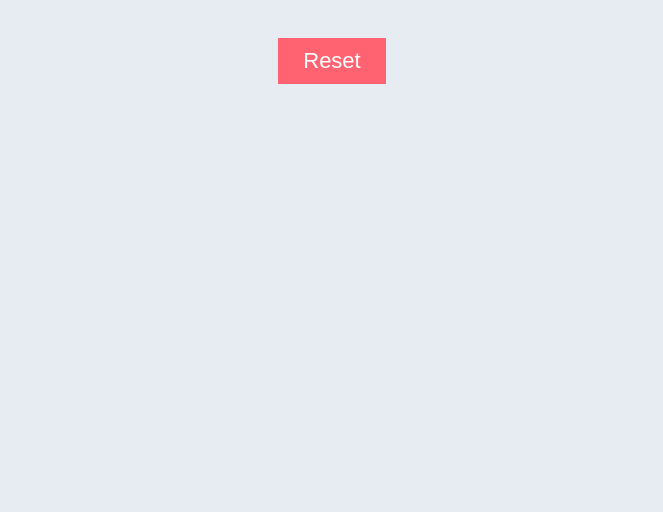
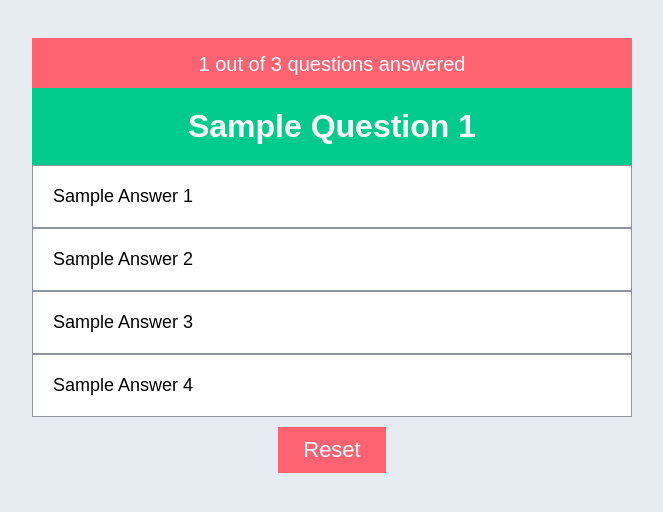
Before and after one commit to awaritefe/quiz-master, a Vue app: page / in a window 1280 px wide. Shown: the top 512 px of the page, without its empty margins (308-971 px from the left). Built offline with nearby package versions, Linux system fonts and the light colour scheme.

Commit message:
if conditional to only display one of the 2 components

```diff
--- a/src/App.vue
+++ b/src/App.vue
@@ -1,16 +1,26 @@
 <template>
   <div class="ctr">
 
+   <questions v-if="questionsAnswered < questions.length" />
+  <results v-else />
 
     <button type="button" class="reset-btn">Reset</button>
   </div>
 </template>
 
 <script>
+import Questions from './components/Questions.vue';
+import Results from './components/Results.vue';
+
   export default {
     name: 'App',
+    components: {
+      Questions,
+      Results
+    },
     data() {
       return {
+        questionsAnswered: 0,
         questions: [
           {
             q: 'What is 2 + 2?',
```
